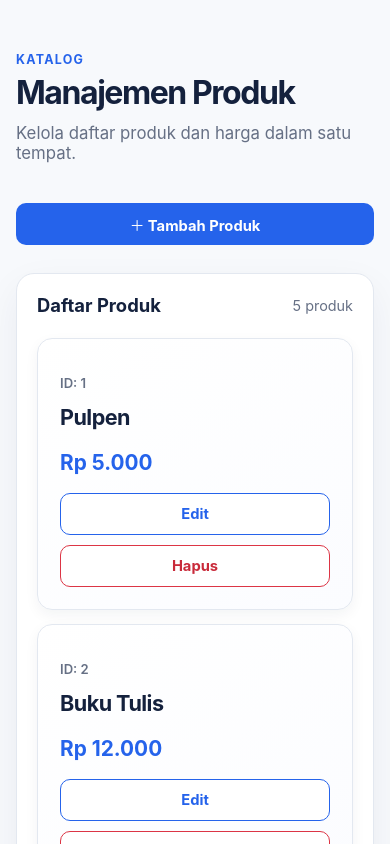
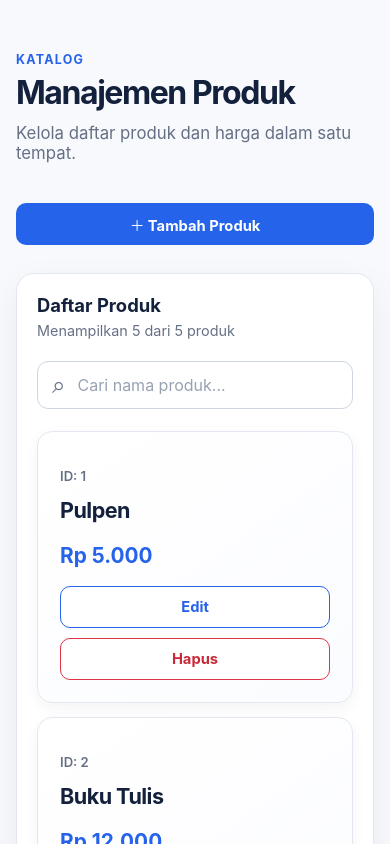
Before and after one commit to usertobby/tugas-3-react-fe, a React (Vite) app: page / in a window 390 px wide. Shown: the top 844 px of the page. Built offline with nearby package versions, Linux system fonts and the light colour scheme.

Commit message:
feat: add product search and result count

```diff
--- a/src/App.css
+++ b/src/App.css
@@ -62,6 +62,75 @@
 .product-count {
   color: #667085;
   font-size: 0.9rem;
+  text-align: right;
+}
+
+.search-row {
+  display: flex;
+  align-items: center;
+  gap: 14px;
+  margin-bottom: 22px;
+}
+
+.search-field {
+  display: flex;
+  width: min(100%, 620px);
+  min-height: 48px;
+  align-items: center;
+  gap: 10px;
+  padding: 0 14px;
+  border: 1px solid #cfd6e2;
+  border-radius: 11px;
+  background: #fff;
+  color: #667085;
+}
+
+.search-field:focus-within {
+  border-color: #2563eb;
+  box-shadow: 0 0 0 3px rgb(37 99 235 / 12%);
+}
+
+.search-icon {
+  font-size: 1.5rem;
+  line-height: 1;
+}
+
+.search-field input {
+  width: 100%;
+  min-width: 0;
+  border: 0;
+  outline: 0;
+  background: transparent;
+  color: #14213d;
+  font: inherit;
+}
+
+.search-field input::placeholder {
+  color: #98a2b3;
+}
+
+.clear-search-button {
+  padding: 8px 0;
+  border: 0;
+  background: transparent;
+  color: #2563eb;
+  cursor: pointer;
+  font-size: 0.9rem;
+  font-weight: 600;
+  white-space: nowrap;
+}
+
+.clear-search-button:hover {
+  color: #1d4ed8;
+  text-decoration: underline;
+}
+
+.product-empty-state {
+  padding: 42px 18px;
+  border: 1px dashed #cfd6e2;
+  border-radius: 13px;
+  color: #667085;
+  text-align: center;
 }
 
 .product-grid {
@@ -329,6 +398,30 @@
     padding: 20px;
   }
 
+  .section-heading {
+    align-items: flex-start;
+    flex-direction: column;
+    gap: 6px;
+  }
+
+  .product-count {
+    text-align: left;
+  }
+
+  .search-row {
+    align-items: stretch;
+    flex-direction: column;
+    gap: 4px;
+  }
+
+  .search-field {
+    width: 100%;
+  }
+
+  .clear-search-button {
+    align-self: flex-start;
+  }
+
   .page-header {
     flex-direction: column;
   }
--- a/src/App.jsx
+++ b/src/App.jsx
@@ -21,7 +21,12 @@ function App() {
   const [isAddDialogOpen, setIsAddDialogOpen] = useState(false)
   const [editingProduct, setEditingProduct] = useState(null)
   const [deletingProduct, setDeletingProduct] = useState(null)
+  const [searchTerm, setSearchTerm] = useState('')
   const [formValues, setFormValues] = useState({ name: '', price: '' })
+  const normalizedSearchTerm = searchTerm.trim().toLocaleLowerCase('id-ID')
+  const visibleProducts = products.filter((product) =>
+    product.name.toLocaleLowerCase('id-ID').includes(normalizedSearchTerm),
+  )
 
   const closeAddDialog = () => {
     setIsAddDialogOpen(false)
@@ -105,11 +110,36 @@ function App() {
       <section className="product-section" aria-label="Daftar produk">
         <div className="section-heading">
           <h2>Daftar Produk</h2>
-          <span className="product-count">{products.length} produk</span>
+          <span className="product-count" aria-live="polite">
+            Menampilkan {visibleProducts.length} dari {products.length} produk
+          </span>
         </div>
 
+        <div className="search-row">
+          <label className="search-field">
+            <span className="search-icon" aria-hidden="true">⌕</span>
+            <input
+              type="search"
+              value={searchTerm}
+              onChange={(event) => setSearchTerm(event.target.value)}
+              placeholder="Cari nama produk..."
+              aria-label="Cari nama produk"
+            />
+          </label>
+          {searchTerm && (
+            <button
+              className="clear-search-button"
+              type="button"
+              onClick={() => setSearchTerm('')}
+            >
+              Hapus pencarian
+            </button>
+          )}
+        </div>
+
+        {visibleProducts.length > 0 ? (
           <div className="product-grid">
-          {products.map((product) => (
+            {visibleProducts.map((product) => (
               <article className="product-card" key={product.id}>
                 <p className="product-id">ID: {product.id}</p>
                 <h3>{product.name}</h3>
@@ -133,6 +163,13 @@ function App() {
               </article>
             ))}
           </div>
+        ) : (
+          <p className="product-empty-state" role="status">
+            {products.length === 0
+              ? 'Belum ada produk.'
+              : `Produk dengan nama “${searchTerm.trim()}” tidak ditemukan.`}
+          </p>
+        )}
       </section>
 
       {isAddDialogOpen && (
```
Lines whose indentation alone changed are shown as unchanged.
